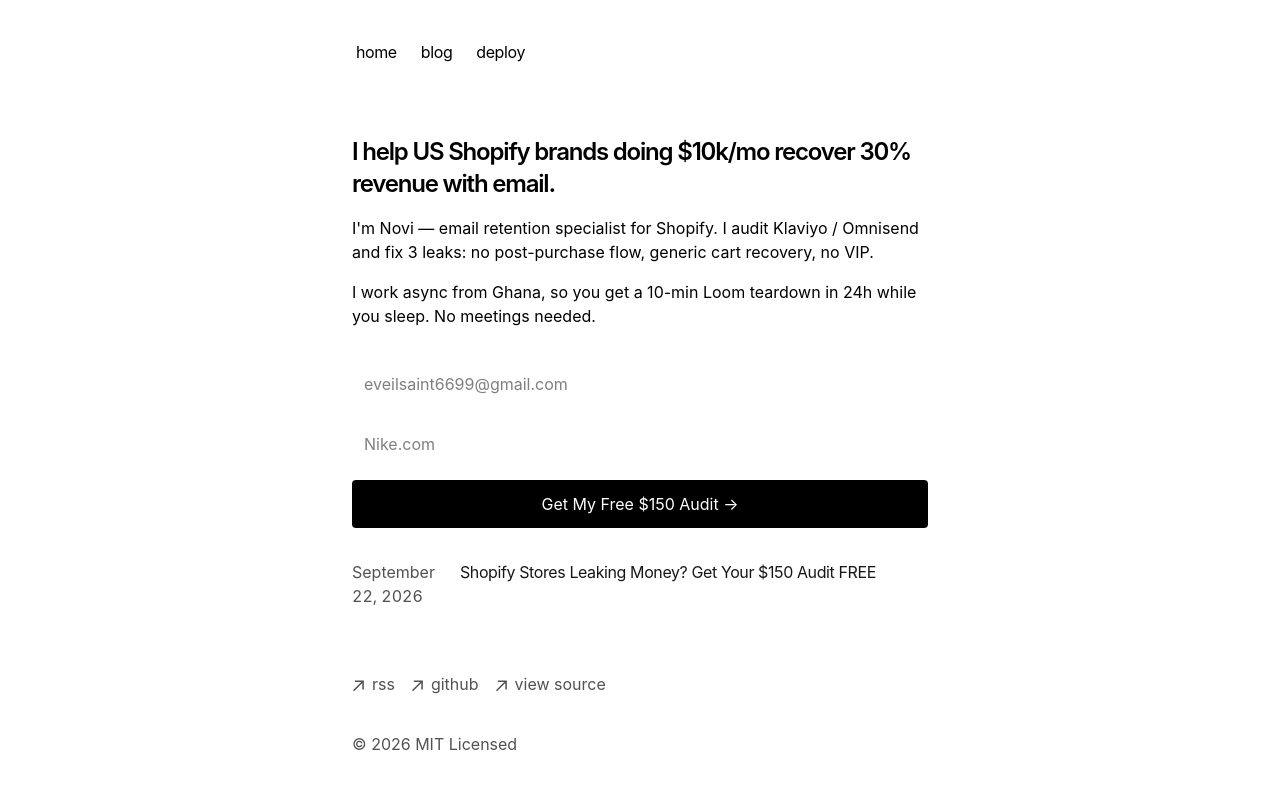
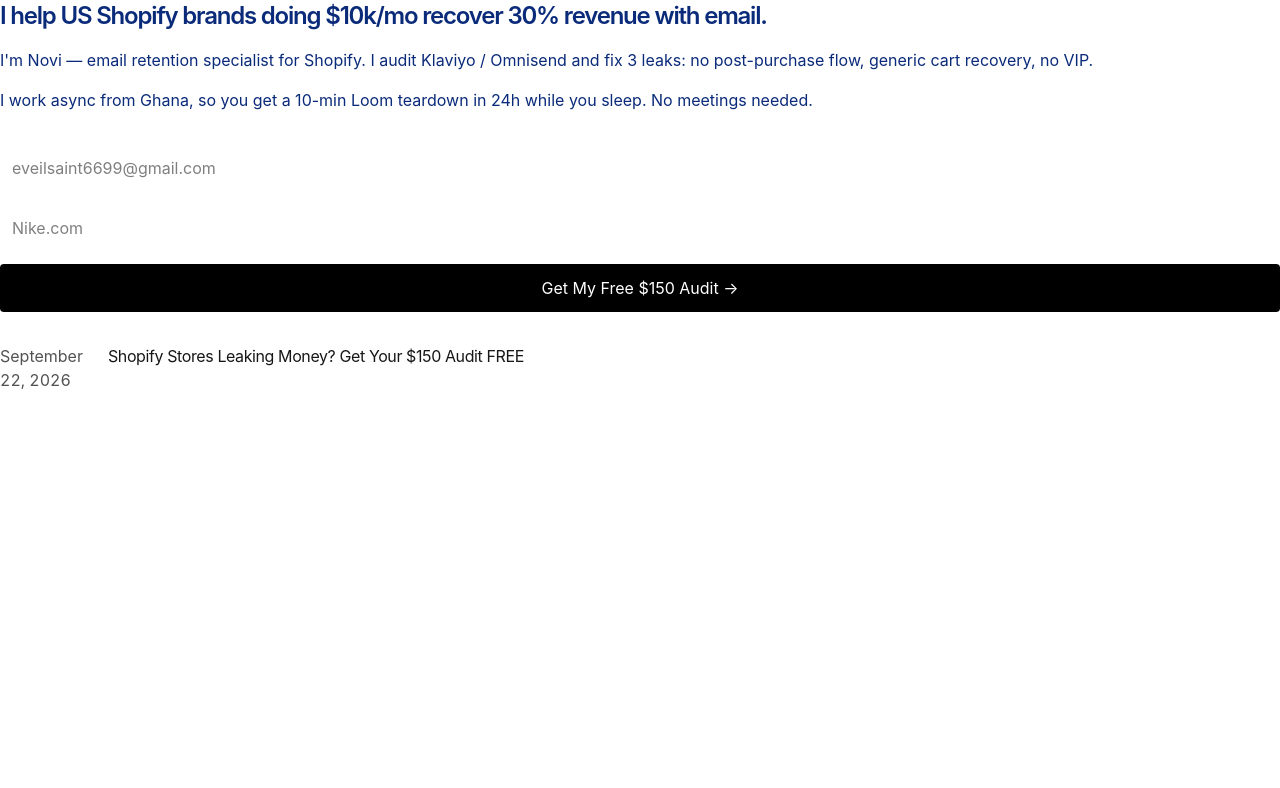
Before and after one commit to NOVI-I6699-cmd/portfolio-starter-kit, a Next.js app: page / in a window 1280 px wide. Shown: the top 788 px of the page. Built offline with nearby package versions, Linux system fonts and the light colour scheme.

Commit message:
Update layout.tsx

```diff
--- a/app/layout.tsx
+++ b/app/layout.tsx
@@ -1,65 +1,28 @@
+import type { Metadata } from 'next'
+import { Playfair_Display, Inter } from 'next/font/google'
 import './global.css'
-import type { Metadata } from 'next'
-import { GeistSans } from 'geist/font/sans'
-import { GeistMono } from 'geist/font/mono'
-import { Navbar } from './components/nav'
-import { Analytics } from '@vercel/analytics/react'
-import { SpeedInsights } from '@vercel/speed-insights/next'
-import Footer from './components/footer'
-import { baseUrl } from './sitemap'
+
+const playfair = Playfair_Display({
+  subsets: ['latin'],
+  variable: '--font-playfair',
+  weight: ['400','500']
+})
+const inter = Inter({
+  subsets: ['latin'],
+  variable: '--font-inter',
+  weight: ['400','500','700']
+})
 
 export const metadata: Metadata = {
-  metadataBase: new URL(baseUrl),
-  title: {
-    default: 'Next.js Portfolio Starter',
-    template: '%s | Next.js Portfolio Starter',
-  },
-  description: 'This is my portfolio.',
-  openGraph: {
-    title: 'My Portfolio',
-    description: 'This is my portfolio.',
-    url: baseUrl,
-    siteName: 'My Portfolio',
-    locale: 'en_US',
-    type: 'website',
-  },
-  robots: {
-    index: true,
-    follow: true,
-    googleBot: {
-      index: true,
-      follow: true,
-      'max-video-preview': -1,
-      'max-image-preview': 'large',
-      'max-snippet': -1,
-    },
-  },
+  title: 'Novi LLC — Shopify Agency | E-commerce Growth & Brand Strategy',
+  description: 'I help US Shopify brands doing $10k/mo recover 30% revenue with email. Async Loom teardown in 24h.',
 }
 
-const cx = (...classes) => classes.filter(Boolean).join(' ')
-
-export default function RootLayout({
-  children,
-}: {
-  children: React.ReactNode
-}) {
+export default function RootLayout({ children }: { children: React.ReactNode }) {
   return (
-    <html
-      lang="en"
-      className={cx(
-        'text-black bg-white dark:text-white dark:bg-black',
-        GeistSans.variable,
-        GeistMono.variable
-      )}
-    >
-      <body className="antialiased max-w-xl mx-4 mt-8 lg:mx-auto">
-        <main className="flex-auto min-w-0 mt-6 flex flex-col px-2 md:px-0">
-          <Navbar />
-          {children}
-          <Footer />
-          <Analytics />
-          <SpeedInsights />
-        </main>
+    <html lang="en" className={`${playfair.variable} ${inter.variable}`}>
+      <body className="bg-white text-[#0A2A7A] font-[var(--font-inter)] antialiased">
+        {children}
       </body>
     </html>
   )
```
